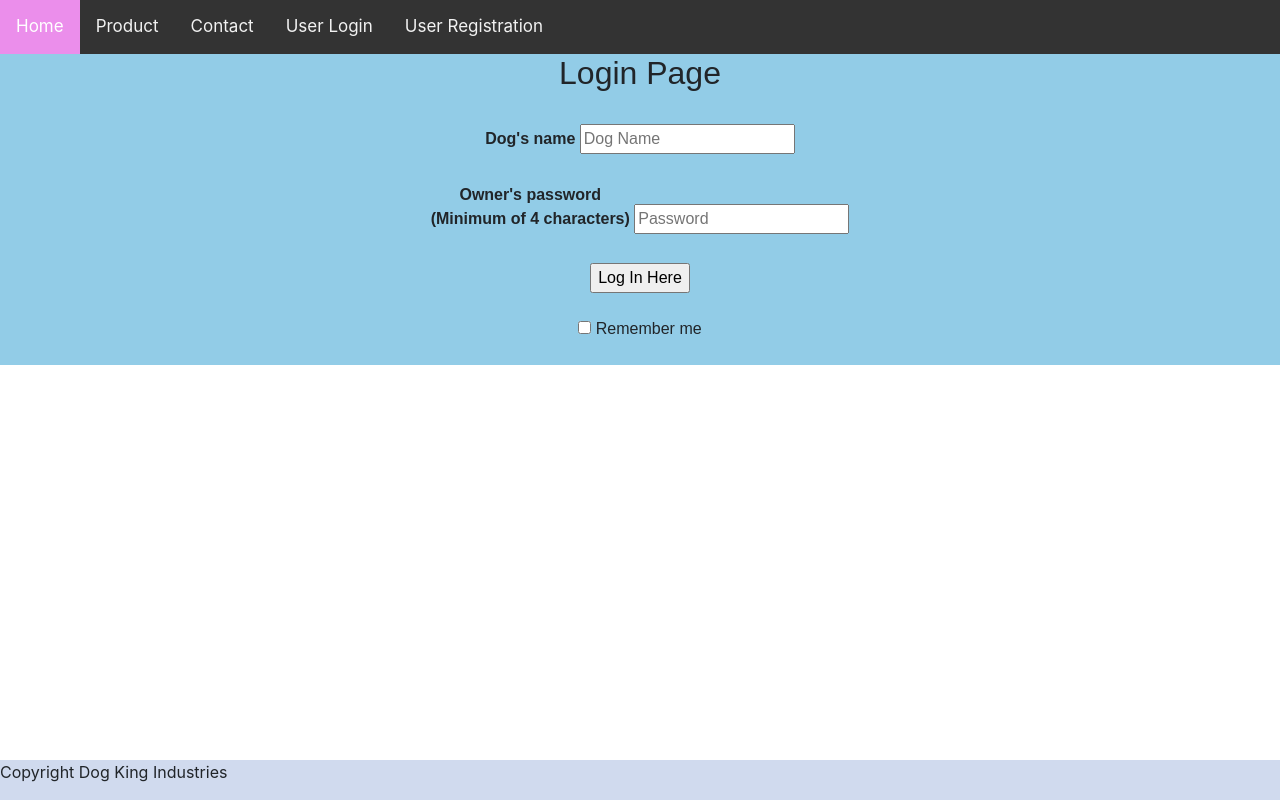
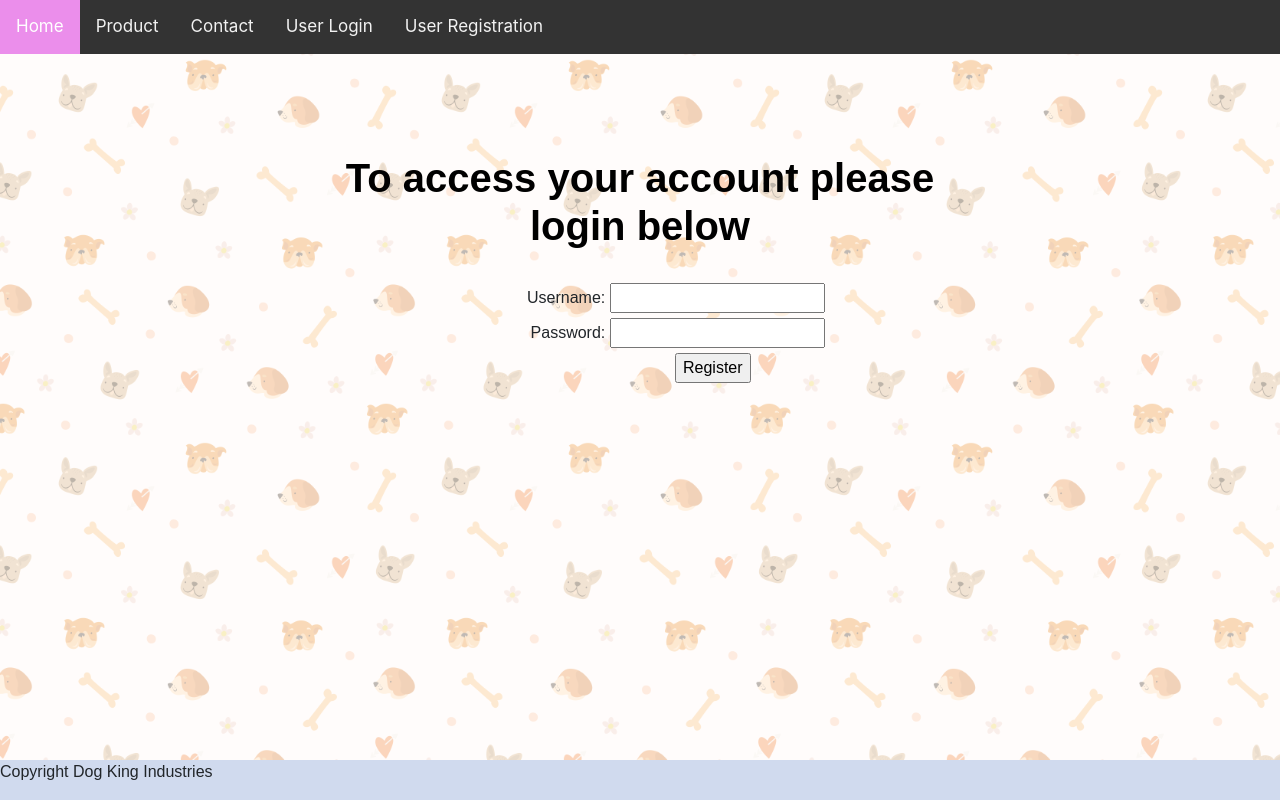
Before and after one commit to Camiccamic/finalexam, a plain HTML site: page userlogin.html in a window 1280 px wide. Drawn offline with Linux system fonts and the light colour scheme.

Commit message:
add cool background and fix login page

```diff
--- a/css/login.css
+++ b/css/login.css
@@ -31,7 +31,7 @@
 .loginpage {
     margin: 0;
     padding-top: 50p;
-    background-color: #6abadeba;
+
     font-family: 'Arial';
     background-size: cover;
     text-align: center;
@@ -60,3 +60,43 @@
     background-color: rgb(235, 142, 235);
     color: white;
 }
+
+h1 {
+    text-align: center;
+}
+
+label {
+    text-align: center;
+    width: 150px;
+    text-align: right;
+    font-weight: 500;
+}
+
+.register {
+    text-align: center;
+    display: inline-block;
+    width: 150px;
+    padding-left: 110px;
+}
+
+form {
+    text-align: center;
+}
+
+body {
+    background: url(../images/dogwallpaper.jpg);
+    background-repeat: no-repeat;
+    background-size: contain;
+    background-repeat: repeat;
+    background-color: rgba(255, 255, 255, 0.6);
+    background-blend-mode: lighten;
+}
+
+h1 {
+    color: black;
+    font-family: Arial;
+    font-weight: 900;
+    text-align: center;
+    padding-bottom: 25px;
+    padding-top: 100px;
+}
--- a/css/registration.css
+++ b/css/registration.css
@@ -25,14 +25,17 @@ body {
     background-repeat: repeat;
     background-color: rgba(255, 255, 255, 0.6);
     background-blend-mode: lighten;
+
 }
 
 h1 {
     color: black;
     font-family: Arial;
+    font-weight: 900;
     text-align: center;
     padding-bottom: 25px;
     padding-top: 100px;
+
 }
 
 .footer {
@@ -76,13 +79,14 @@ label {
     text-align: center;
     width: 150px;
     text-align: right;
+    font-weight: 500;
 }
 
 .register {
     text-align: center;
     display: inline-block;
     width: 150px;
-    padding-left: 130px;
+    padding-left: 110px;
 }
 
 form {
--- a/userlogin.html
+++ b/userlogin.html
@@ -24,41 +24,25 @@
         <a href="user_registration.html"> User Registration</a>
     </div>
 
-    <div class="loginpage">
-        <h2>Login Page</h2>
-        <br>
-        <div class="login">
-            <form id="login" method="get" action="login.php">
-                <label><b>Dog's name
-                    </b>
-                </label>
-                <input type="text" name="Uname" id="Uname" placeholder="Dog Name">
-                <br><br>
-                <label><b>Owner's password<br> (Minimum of 4 characters)
-                    </b>
-                </label>
-                <input type="Password" required="required" minlength="4" maxlength="6" name="Pass" id="Pass"
-                    placeholder="Password">
-                <br><br>
-                <input type="button" name="log" id="log" value="Log In Here">
-                <br><br>
-                <input type="checkbox">
-
-
-                <span>Remember me</span>
-                <br><br>
-
+    <div class="container">
+        <div class="loginpage">
+            <h1>To access your account please<br>
+                login below</h1>
+            <form action="submit-form.php" method="post">
+                <label for="username">Username:</label>
+                <input type="text" id="username" name="username" required><br>
+                <label for="password">Password:</label>
+                <input type="password" id="password" name="password" pattern="(?=.*\d)(?=.* [a-z])(?=.*[A-Z]).{8,}"
+                    title="Must contain at least one number and one uppercase and lowercase letter, and at least 8 or more characters"
+                    required><br>
+                <div class="register">
+                    <input type="submit" value="Register">
+                </div>
             </form>
+            <div class="footeruserpassword">
+                <P>Copyright Dog King Industries</P>
+            </div>
         </div>
-    </div>
-
-    <div class="footeruserpassword">
-        <P>Copyright Dog King Industries</P>
-    </div>
 </body>
 
 </html>
-
-
-
-</body>
```
Also changed, not shown: user_registration.html (+1 -1 lines).
